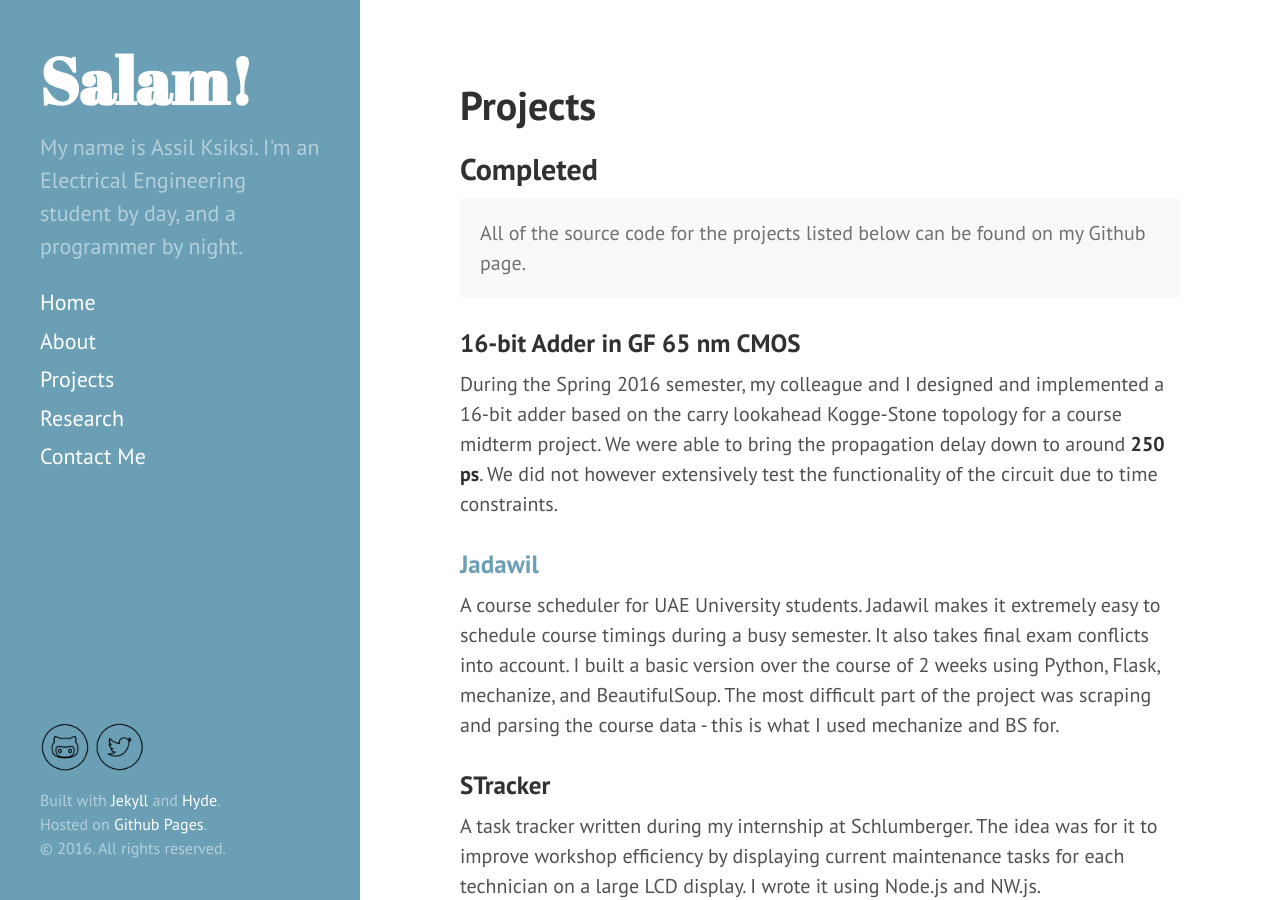
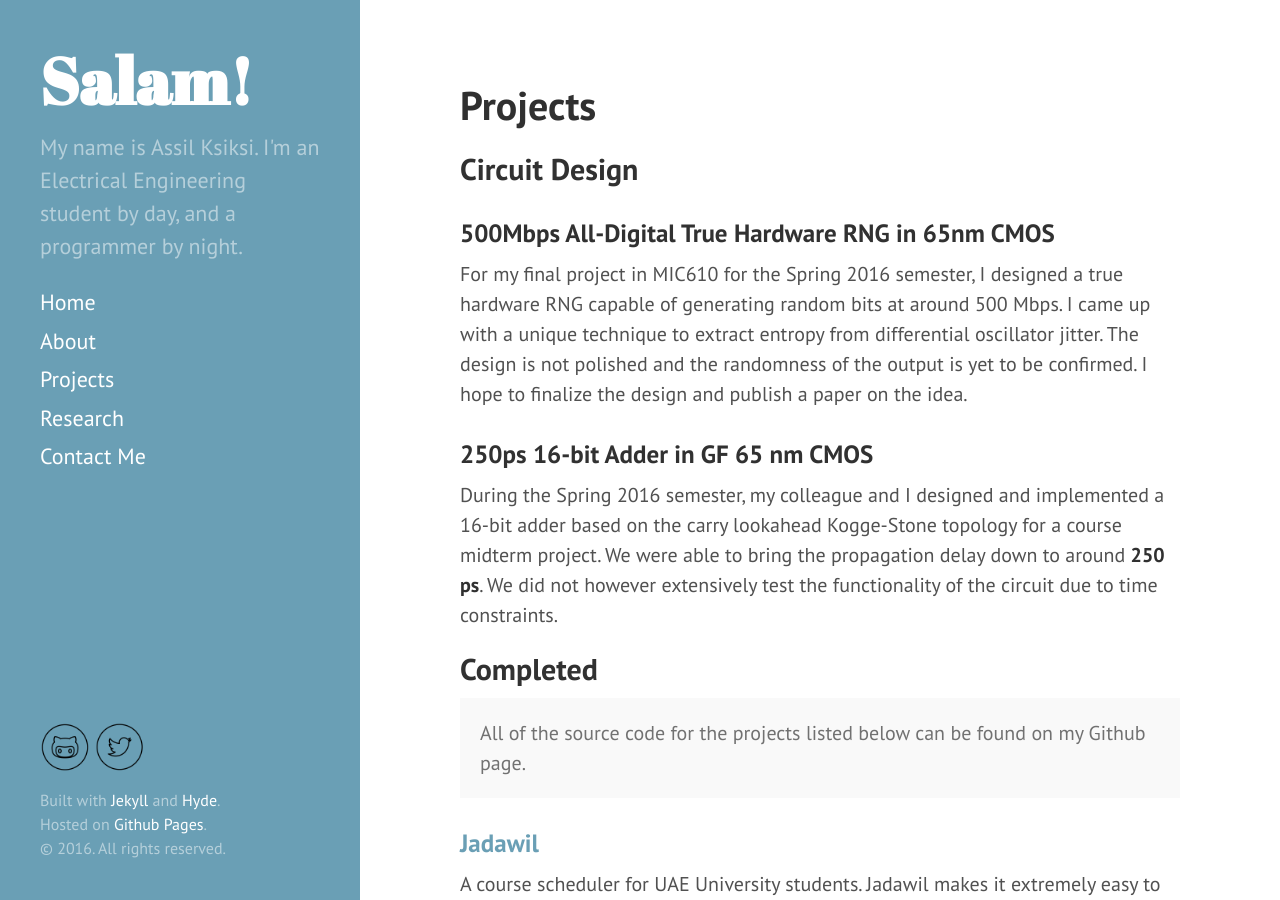
Before and after one commit to aksiksi/blog, a Jekyll site: the page built from projects/index.md, in a window 1280 px wide and 900 px high. Built offline with Jekyll 4.4.1, drawn with Linux system fonts in a browser that asks for light colours.

Commit message:
Updae projects and about pages

```diff
--- a/projects/index.md
+++ b/projects/index.md
@@ -2,16 +2,22 @@
 layout: page
 title: Projects
 ---
+
+## Circuit Design
+
+### 500Mbps All-Digital True Hardware RNG in 65nm CMOS
+
+For my final project in MIC610 for the Spring 2016 semester, I designed a true hardware RNG capable of generating random bits at around 500 Mbps. I came up with a unique technique to extract entropy from differential oscillator jitter. The design is not polished and the randomness of the output is yet to be confirmed. I hope to finalize the design and publish a paper on the idea.
+
+### 250ps 16-bit Adder in GF 65 nm CMOS
+
+During the Spring 2016 semester, my colleague and I designed and implemented a 16-bit adder based on the carry lookahead Kogge-Stone topology for a course midterm project. We were able to bring the propagation delay down to around **250 ps**. We did not however extensively test the functionality of the circuit due to time constraints.
 
 ## Completed
 
 <p class="message">
     All of the source code for the projects listed below can be found on my Github page.
 </p>
-
-### 16-bit Adder in GF 65 nm CMOS
-
-During the Spring 2016 semester, my colleague and I designed and implemented a 16-bit adder based on the carry lookahead Kogge-Stone topology for a course midterm project. We were able to bring the propagation delay down to around **250 ps**. We did not however extensively test the functionality of the circuit due to time constraints.
 
 ### [Jadawil](http://jadawil.herokuapp.com)
 
```
Also changed, not shown: about/index.md (+2 -0 lines).
